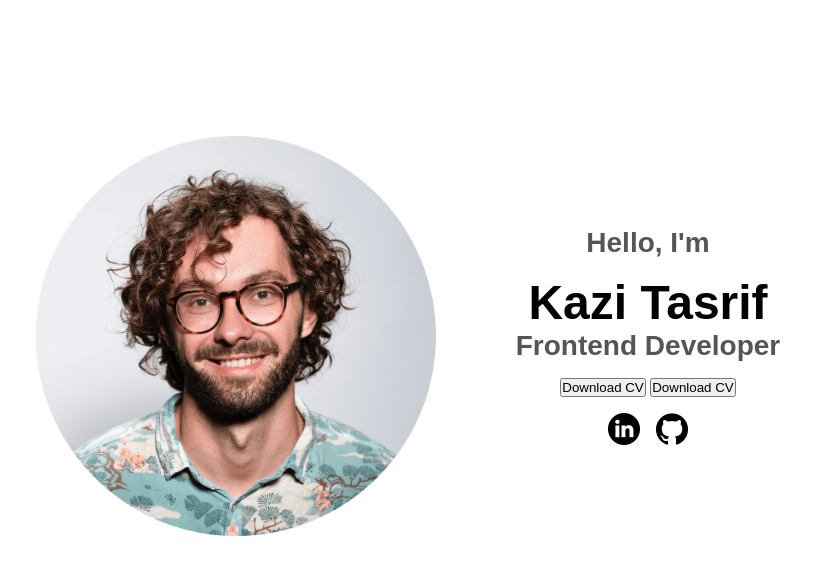
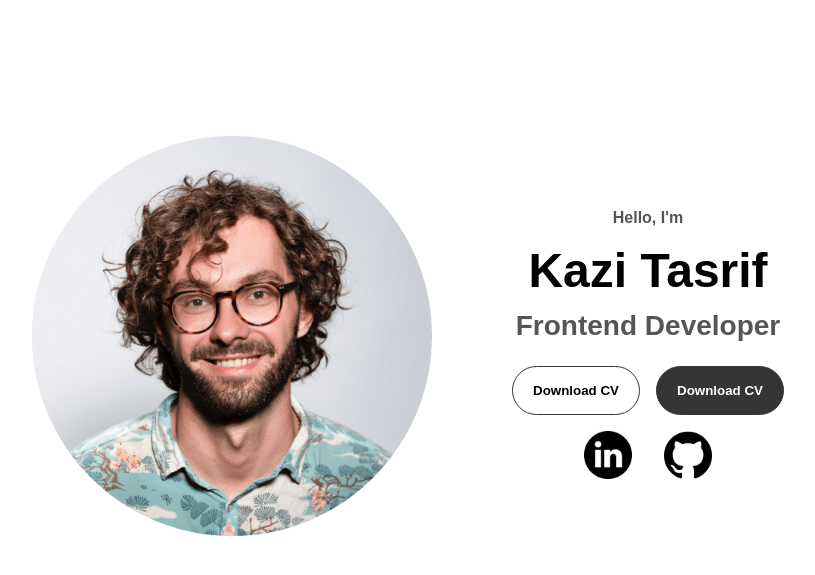
Before and after one commit to kaizen2112/My-Portfolio-101, a PHP site: page / in a window 1280 px wide. Shown: the part 154-729 px from the top of the page, without its empty margins (232-1047 px from the left). Run offline with PHP 8.4, Linux system fonts and the light colour scheme.

Commit message:
hero page redifned

```diff
--- a/style.css
+++ b/style.css
@@ -183,29 +183,81 @@ section {
     font-weight: 600;
 }
 
-.section__text p {
+.section__text__p1 {
     text-align: center;
+    margin: 1rem;   /*i added*/
 }
 
-.section__text p {
+.section__text__p2 {
     font-size: 1.75rem;
-    margin-bottom: 1rem;
+    margin-bottom: 1.5rem;
 }
 
 .title {
     font-size: 3rem;
     text-align: center;
+    margin: 0.75rem;
 }
 
 #socials-container {
     display: flex;
     justify-content: center;
     margin-top: 1rem;
-    gap: 1rem;
+    gap: 2rem;
 }
 
 /* Icons */
 .icon {
+
     cursor: pointer;
-    height: 2rem;
+    height: 3rem;
 }
+
+
+/* Buttons */
+
+.btn-container {
+    display: flex;
+    justify-content: center;
+    gap: 1rem;
+}
+
+.btn {
+    font-weight: 600;
+    transition: all 300ms ease;
+    padding: 1rem;
+    width: 8rem;
+    border-radius: 2rem;
+}
+
+.btn-color-1,
+.btn-color-2 {
+    border: rgb(53, 53, 53) 0.1rem solid;
+}
+
+.btn-color-1:hover,
+.btn-color-2:hover {
+    cursor: pointer;
+}
+
+.btn-color-1,
+.btn-color-2:hover{
+    background: rgb(53, 53, 53);
+    color: white;
+}
+
+.btn-color-1:hover {
+    background: rgb(0,0,0);
+}
+
+.btn-color-2 {
+    background: none;
+}
+
+.btn-color-2:hover {
+    border: rgb(255,255,255) 0.1rem solid;
+}
+
+.btn-container {
+    gap: 1rem;
+}
```
Also changed, not shown: index.html (+6 -2 lines).
